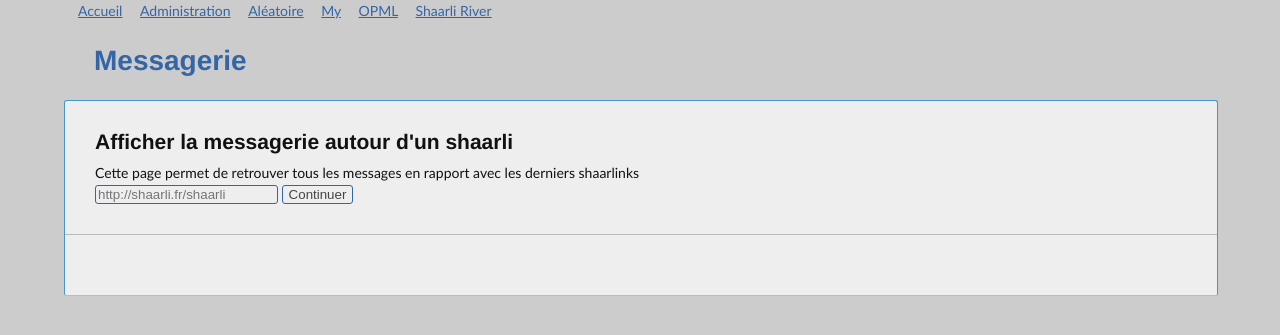
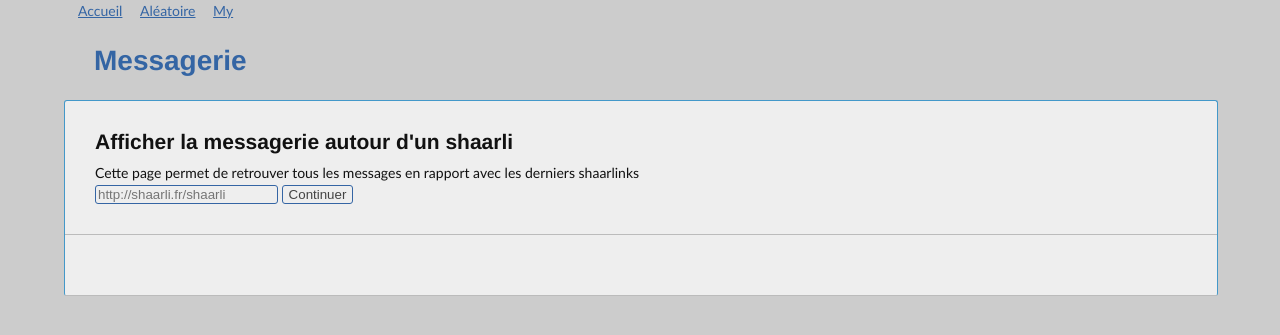
Before and after one commit to DMeloni/shaarlo, a PHP site: page /messagerie.php in a window 1280 px wide. Shown: the top 335 px of the page. Run offline with PHP 8.4, Linux system fonts and the light colour scheme; a stand-in replaces the project's code that opens the database connection.

Commit message:
suppressions liens non utiles en mode local

```diff
--- a/admin.php
+++ b/admin.php
@@ -193,11 +193,7 @@ ob_start();
 	<body>
 		<div id="header">
 			<a href="index.php">Accueil</a>
-			<a href="admin.php">Administration</a>
-			<a href="archive.php">Archive</a>
 			<a href="random.php">Aléatoire</a>
-            <!--<a href="jappix/?r=shaarli@conference.dukgo.com" id="articuler">Articuler</a>
-            <a href="opml.php?mod=opml">OPML</a>-->
 			<h1 id="top"><a href="./admin.php">Administration</a></h1>
 		</div>
 
--- a/archive.php
+++ b/archive.php
@@ -68,11 +68,9 @@ if(file_exists($archiveFile) && filemtime($archiveFile) > $expire) {
 		<body>
 			<div id="header">
                 <a href="index.php">Accueil</a>
-                <a href="admin.php">Administration</a>
                 <a href="random.php">Aléatoire</a>
                 <a href="my.php">My</a>
-                <a href="opml.php?mod=opml">OPML</a>
-				<h1 id="top"><a href="./archive.php">Archives des discussions de Shaarli</a></h1>
+		<h1 id="top"><a href="./archive.php">Archives des discussions de Shaarli</a></h1>
 			</div>
 			<div id="content">
 				<?php
--- a/index.php
+++ b/index.php
@@ -180,7 +180,7 @@ foreach($articles as $article) {
                                           'date' => $articleDate,
                                           'category' => '',
                                           'pop' => $popularity,
-                                          'rand' => 0
+                                          'rand' => rand()
                                           );
 
 }
--- a/messagerie.php
+++ b/messagerie.php
@@ -1,6 +1,12 @@
 <?php
 
+require_once('config.php');
 require_once('fct/fct_rss.php');
+
+ini_set("display_errors", 1);
+ini_set("track_errors", 1);
+ini_set("html_errors", 1);
+error_reporting(E_ALL);
 
 function compareDeuxDates($a, $b)
 {
@@ -14,7 +20,7 @@ function compareDeuxDates($a, $b)
 ?><!DOCTYPE html>
 <html lang="fr">
         <head>
-            <title>Shaarlo : My</title>
+            <title>Shaarlo : Messagerie</title>
             <meta charset="utf-8"/>
             <meta name="description" content="" />
             <meta name="author" content="" />
@@ -29,11 +35,8 @@ function compareDeuxDates($a, $b)
 <body>
     <div id="header">
         <a href="index.php">Accueil</a>
-        <a href="admin.php">Administration</a>
         <a href="random.php">Aléatoire</a>
         <a href="my.php">My</a>
-        <a href="opml.php?mod=opml">OPML</a>
-        <a href="https://nexen.mkdir.fr/shaarli-river/" id="river">Shaarli River</a>
         <h1 id="top"><a href="./my.php">Messagerie</a></h1>
     </div>
 <div id="content">
@@ -44,10 +47,11 @@ function compareDeuxDates($a, $b)
             if(!empty($_GET['limit'])) {
                 $limite = $_GET['limit'];
             }
-
+            global $SHAARLO_DOMAIN;
             if(!empty($_GET['url'])) {
                $urlEntities = htmlentities($_GET['url']);
-               $messagerie = @json_decode(remove_utf8_bom(@file_get_contents(sprintf('http://shaarli.fr/api.php?do=getMessagerieAboutUrl&url=%s&limit=%s', urlencode($_GET['url']), $limite))), true);
+               echo sprintf('http://%s/api.php?do=getMessagerieAboutUrl&url=%s&limit=%s', $SHAARLO_DOMAIN, urlencode($_GET['url']), $limite);
+               $messagerie = json_decode(remove_utf8_bom(file_get_contents(sprintf('http://%s/api.php?do=getMessagerieAboutUrl&url=%s&limit=%s', $SHAARLO_DOMAIN, urlencode($_GET['url']), $limite))), true);
            }
         ?>
         <h2 class=" article-title ">Afficher la messagerie autour d'un shaarli</h2>
--- a/my.php
+++ b/my.php
@@ -114,11 +114,8 @@ if (!empty($_POST)) {
 <body>
     <div id="header">
         <a href="index.php">Accueil</a>
-        <a href="admin.php">Administration</a>
         <a href="random.php">Aléatoire</a>
         <a href="my.php">My</a>
-        <a href="opml.php?mod=opml">OPML</a>
-        <a href="https://nexen.mkdir.fr/shaarli-river/" id="river">Shaarli River</a>
         <h1 id="top"><a href="./my.php">Espace My</a></h1>
     </div>
 <div id="content">
```
